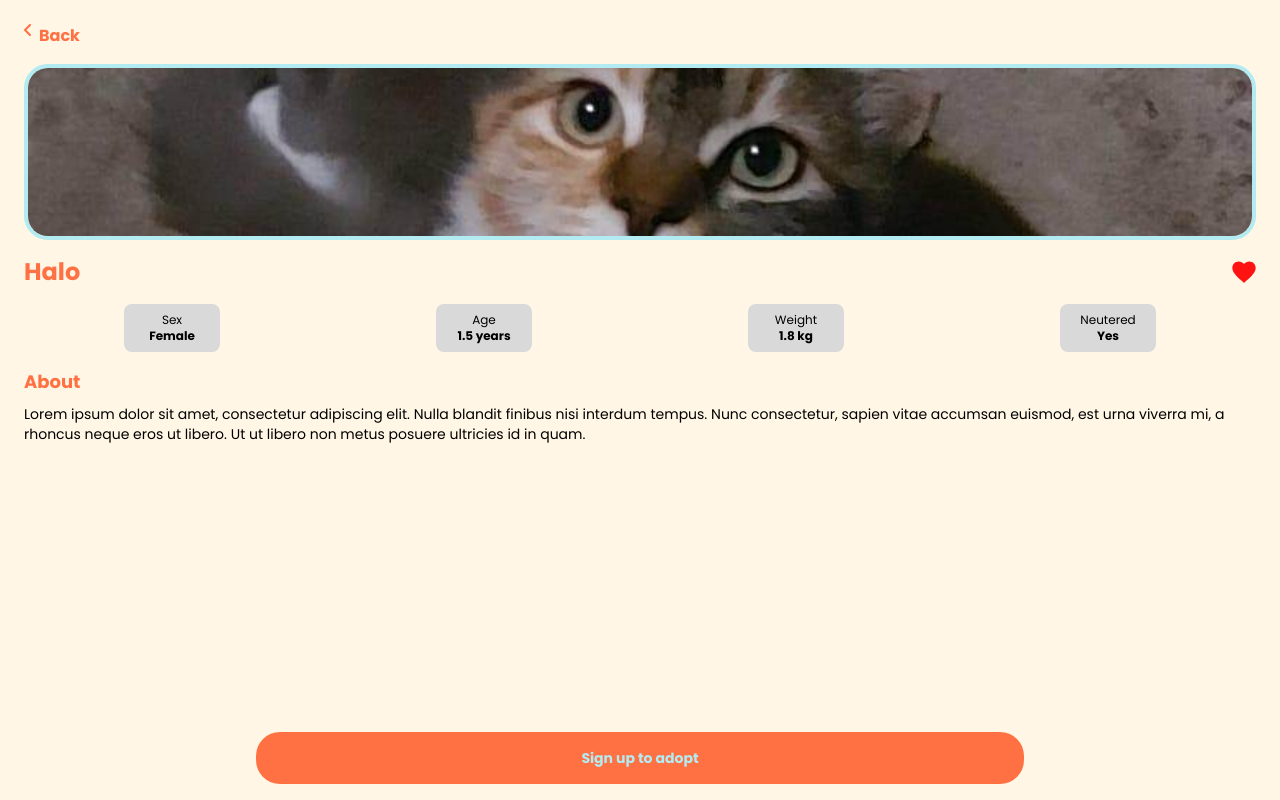
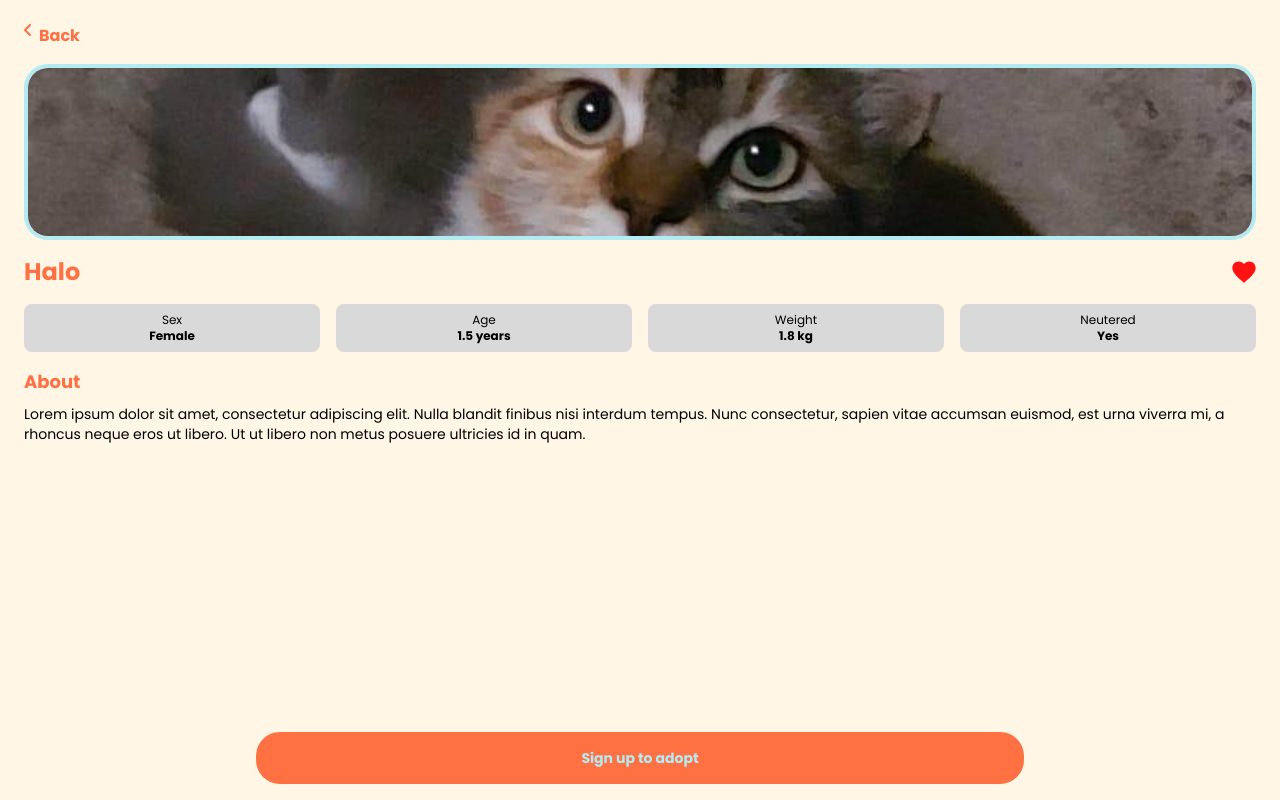
Before and after one commit to BerkanYuksel25/web-app_bumbum, a React (Vite) app in the folder client/: page /bumbums/1 in a window 1280 px wide. Built offline with nearby package versions, Linux system fonts and the light colour scheme.

Commit message:
Fix info boxes to be grid not flex

```diff
--- a/client/src/components/InfoBox.tsx
+++ b/client/src/components/InfoBox.tsx
@@ -2,7 +2,7 @@
 
 export function InfoBoxContainer({ children }: { children: ReactNode }) {
   return (
-    <div className="flex flex-wrap justify-around gap-4 mb-4">{children}</div>
+    <div className="grid grid-cols-2 sm:grid-cols-4 gap-4 mb-4">{children}</div>
   );
 }
 
```
